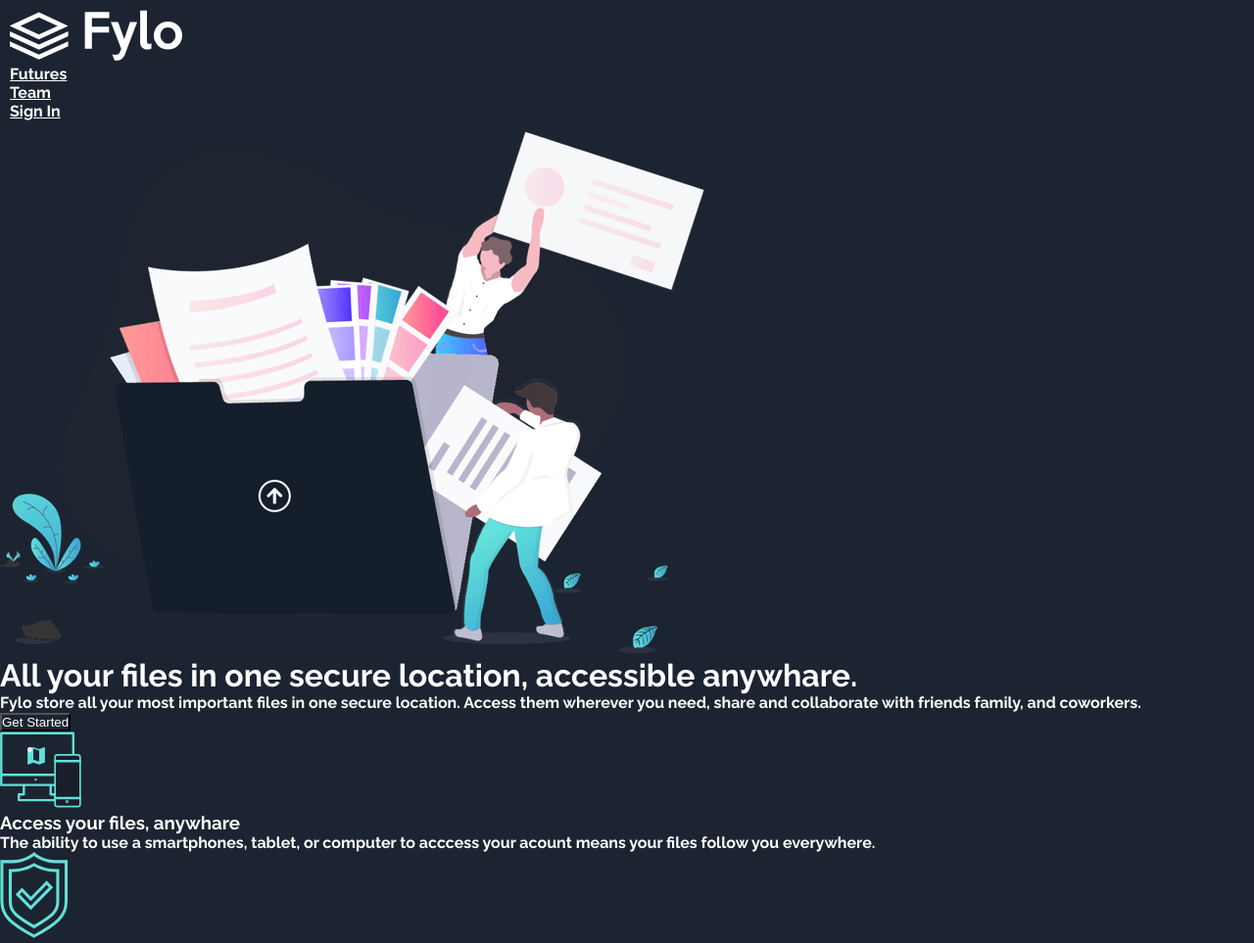
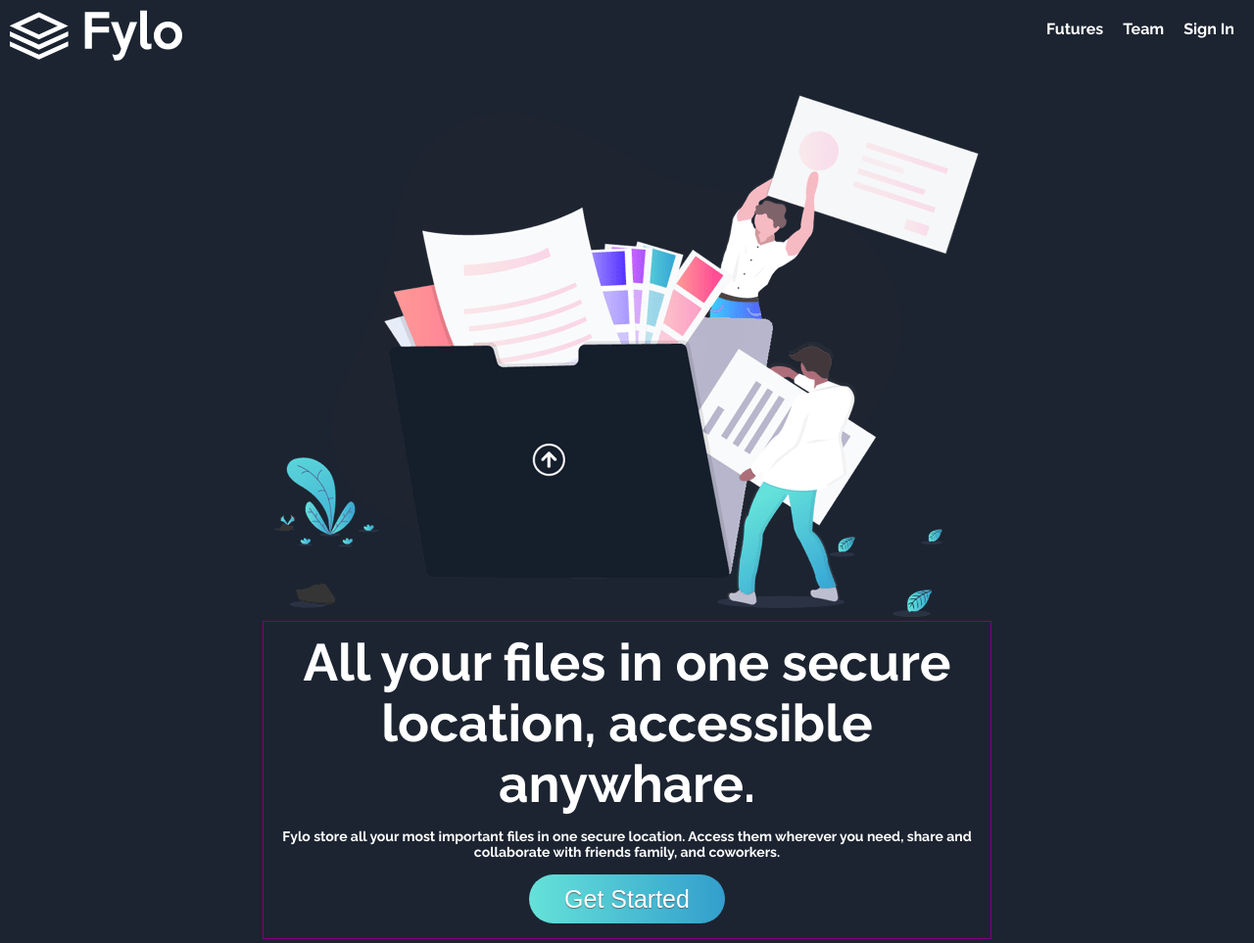
Before and after one commit to DevPedroA78/landingDaniPete, a plain HTML site: page index.html in a window 1280 px wide. Shown: the top 963 px of the page at 98% size. Drawn offline with Linux system fonts and the light colour scheme.

Commit message:
2 nuevas Clases, se modula header

```diff
--- a/css/_header.scss
+++ b/css/_header.scss
@@ -1,28 +1,78 @@
-
-header {
+/*Clase para cambiar orientacion lineal del contenedor, establecer ancho maximo, espacio*/
+.menu-orientation {
+    max-width: 1440px;
+    margin: 0 auto;
+    display: flex;
+    flex-direction: row;
+    justify-content: space-between;
     padding: 10px;
 }
 
-/*Class para hacer flex todo el contenedor*/
-.container1 {
+/*Clase para cambiar la orientacion del menu, de columan a linea*/
+.menu-flex {
     display: flex;
     flex-direction: row;
-    flex-wrap: wrap;
-    justify-content: space-between;
-    align-items: stretch;
-    align-content: stretch;
+    justify-content: space-around;
 }
 
-/*Class para cambiar orientación ROW del menu y crear espacio entre Ancors */
-.menu-orientation {
-    display: flex;
-    flex-direction: row;
-    justify-content: space-between;
-    align-items: center;
+/*Elimina los bullets y da espacio de 10px en la lista*/
+nav div ul li {
+    list-style: none;
+    padding: 10px;
 }
 
-nav ul li a {
-    list-style: none;
+/*Elimina en underline de la lista*/
+nav div ul li a {
     text-decoration: none;
-    text-align: center;
 }
+
+/*Clase para CENTRAR el bloque de imagen contexto H1, danda Espaciado 20px alrededor*/
+.main-inlineflex {
+    display: flex;
+    flex-direction: column;
+    justify-content: space-evenly;
+    align-items: center;
+    padding: 20px;
+}
+
+/*Clase para colocar en COLUMNA bloque con imagen y headlight, y centrar todo respecto su contenedor.*/
+.div-salesleyend {
+    border: 1px solid purple;
+    width: 60%;
+    padding: 15px;
+    padding-top: 10px;
+    padding-top: 10px;
+    display: flex;
+    flex-direction: column;
+    align-items: center;
+
+    /*Etiqueta para personalizar el Headlight H1 en Encabezado*/
+    h1 {
+        font-size: 53px;
+        color: $neutral-white;
+        text-align: center;
+        padding-bottom: 15px;
+    }
+    /*Esta etiqueta personaliza el texto del parrafo en el Encabezado*/
+     p {
+         font-size: 14px;
+         font-weight: normal;
+         padding-bottom: 15px;
+         text-align: center;
+         /*Esta propiedad funsiona solo si se elimina la fuente desde el Contenedor principal*/
+         /*color: yellow;*/
+     }
+}
+
+.styleButton {
+    width: 200px;
+    height: 50px;
+    background-color: $accent-blue;
+    /*Aplica GRADIENTE LINEAL Izq a Der con los colores inidcados*/
+    background: -webkit-linear-gradient(left, $accent-cyan, $accent-blue);
+    border: none;
+    border-radius: 30px;
+    color: $neutral-white;
+    font-size: 25px;
+    text-shadow: 0 1px 1px rgba(83, 79, 79, 0.728)
+}
--- a/css/style.scss
+++ b/css/style.scss
@@ -11,15 +11,6 @@
     margin: 0px;
     padding: 0px;
     box-sizing: border-box;
-    background-color:   $dark-blue1;
+    background-color: $dark-blue1;
     color: $neutral-white;
 }
-
-@mixin styleButton {
-    height: 50px;
-    width: 100px;
-    background-color: $accent-blue;
-    border: none;
-    border-radius: 50px;
-    color: $neutral-white;
-}
--- a/index.html
+++ b/index.html
@@ -8,25 +8,35 @@
     <title>Landing Page Challenge - Daniel / Pete</title>
 </head>
 <body>
-    <header class="container1">
+    <header>
+        <nav class="menu-orientation">
+            <div>
                 <img src="images/logo.svg" alt="Fylo Logotipo">
-        <nav class="menu-orientation">
-            <ul>
+            </div>
+            <div>
+                <!-- PA: creo Clase menu-flex para modificar le menu -->
+                <ul class="menu-flex">
                     <li><a href="">Futures</a></li>
                     <li><a href="">Team</a></li>
                     <li><a href="">Sign In</a></li>
                 </ul>
+            </div>
         </nav>
-    </header>
-    <main class="main-inlineflex">
+        <div class="main-inlineflex">
             <!-- Principal con imagen, H1 y CTA degradado -->
             <div class="div-imagenIntro">
                 <img src="images/illustration-intro.png" alt="Secure location">
+            </div>
+            <!-- PA: Creo Clase salesleyend para dar propiedades al H1, parrafo y boton -->
+            <div class="div-salesleyend">
                 <h1>All your files in one secure location, accessible anywhare.</h1>
                 <p>Fylo store all your most important files in one secure location. Access them wherever you need, share and collaborate with friends family, and coworkers.</p>
-            <button>Get Started</button>
+                <button class="styleButton">Get Started</button>
             </div>
+        </div>
+    </header>
 
+    <main>
     <!-- Aqui va la seccion y divs para los botones y servicios -->
     <section class="container2-services">
         <div>
```
Also changed, not shown: css/style.css, 1 other file. Lines whose indentation alone changed are shown as unchanged.
